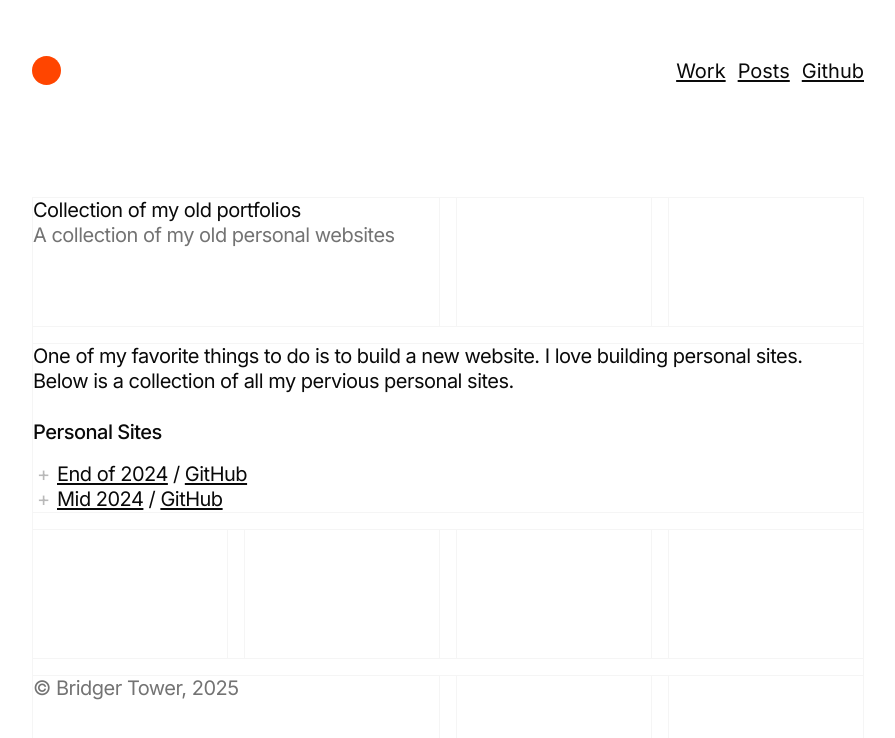
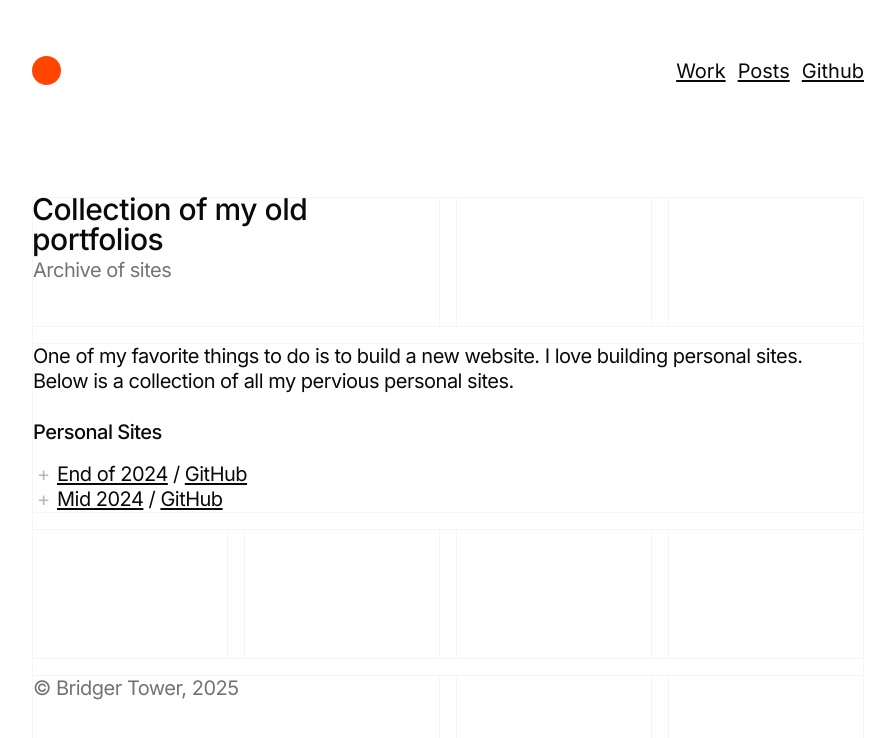
Before and after one commit to brijr/site, a Next.js app: page /old in a window 1280 px wide. Shown: the top 738 px of the page, without its empty margins (192-1087 px from the left). Built offline with nearby package versions, Linux system fonts and the light colour scheme.

Commit message:
update styling of header and meta

```diff
--- a/app/(markdown)/old/page.mdx
+++ b/app/(markdown)/old/page.mdx
@@ -4,7 +4,7 @@ import { PostWrapper } from "@/components/mdx/post-wrapper";
 
 export const metadata = {
   title: "Collection of my old portfolios",
-  description: "A collection of my old personal websites",
+  description: "Archive of sites",
 };
 
 <Meta {...metadata} className="mb-8" />
--- a/app/page.tsx
+++ b/app/page.tsx
@@ -11,8 +11,10 @@ export default function HomePage() {
           <Grid>
             <Row>
               <Child className="col-span-2">
-                <h1>Bridger Tower</h1>
-                <h2 className="text-muted-foreground">
+                <h1 className="text-3xl font-medium leading-none -mt-1 -ml-px">
+                  Bridger Tower
+                </h1>
+                <h2 className="text-muted-foreground mt-2 sm:mt-1">
                   Designer and Software Engineer
                 </h2>
               </Child>
--- a/components/mdx/meta.tsx
+++ b/components/mdx/meta.tsx
@@ -10,9 +10,11 @@ export function Meta({ title, description }: MetaProps) {
     <>
       <Row>
         <Child className="col-span-2">
-          <h1 className="!mt-0">{title}</h1>
+          <h1 className="text-3xl font-medium leading-none -mt-1 -ml-px">
+            {title}
+          </h1>
           {description && (
-            <p className="text-muted-foreground">{description}</p>
+            <p className="mt-2 sm:mt-1 text-muted-foreground">{description}</p>
           )}
         </Child>
         <Child />
```
